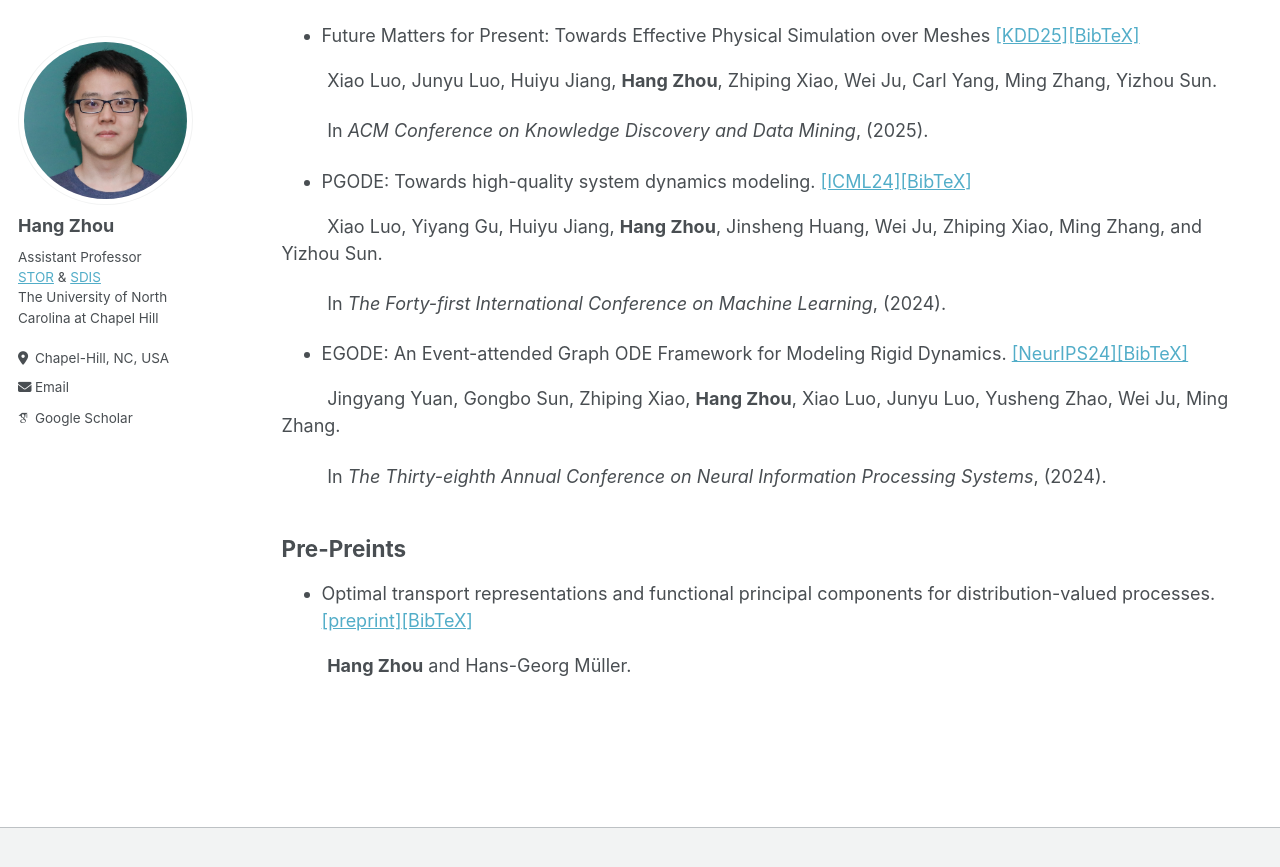
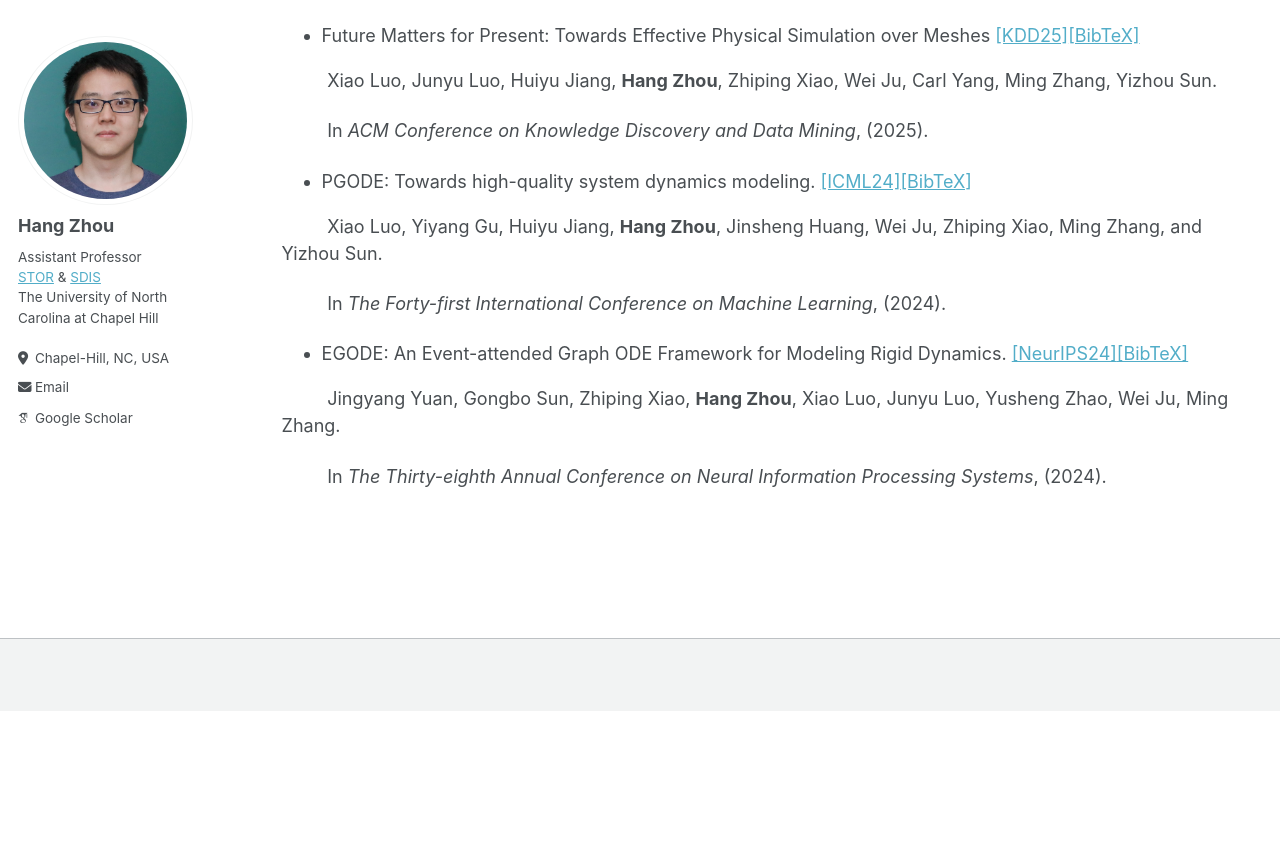
Before and after one commit to hg-zh/hg-zh.github.io, a Jekyll site: the page built from _pages/publications.md, in a window 1280 px wide and 900 px high, scrolled down 2230 px. Shown: the top 867 px of the window. Built offline with Jekyll 4.4.1, drawn with Linux system fonts in a browser that asks for light colours; some web fonts are replaced; after the commit the page ends 2941 px from its top, so only the background shows below that.

Commit message:
Delete preprints section from publications.md
Removed section on preprints from publications.

```diff
--- a/_pages/publications.md
+++ b/_pages/publications.md
@@ -111,11 +111,3 @@ author_profile: true
 &nbsp;&nbsp;&nbsp;&nbsp;&nbsp;&nbsp;&nbsp;&nbsp; Jingyang Yuan, Gongbo Sun, Zhiping Xiao, **Hang Zhou**, Xiao Luo, Junyu Luo, Yusheng Zhao, Wei Ju, Ming Zhang.
 
 &nbsp;&nbsp;&nbsp;&nbsp;&nbsp;&nbsp;&nbsp;&nbsp; In *The Thirty-eighth Annual Conference on Neural Information Processing Systems*, (2024).
-
-
-
-## Pre-Preints
-
-- Optimal transport representations and functional principal components for distribution-valued processes.  [\[preprint\]](https://arxiv.org/abs/2310.20088)[\[BibTeX\]](https://hg-zh.github.io/files/arXiv_OT)
-
-&nbsp;&nbsp;&nbsp;&nbsp;&nbsp;&nbsp;&nbsp;&nbsp; **Hang Zhou** and Hans-Georg Müller.
```
